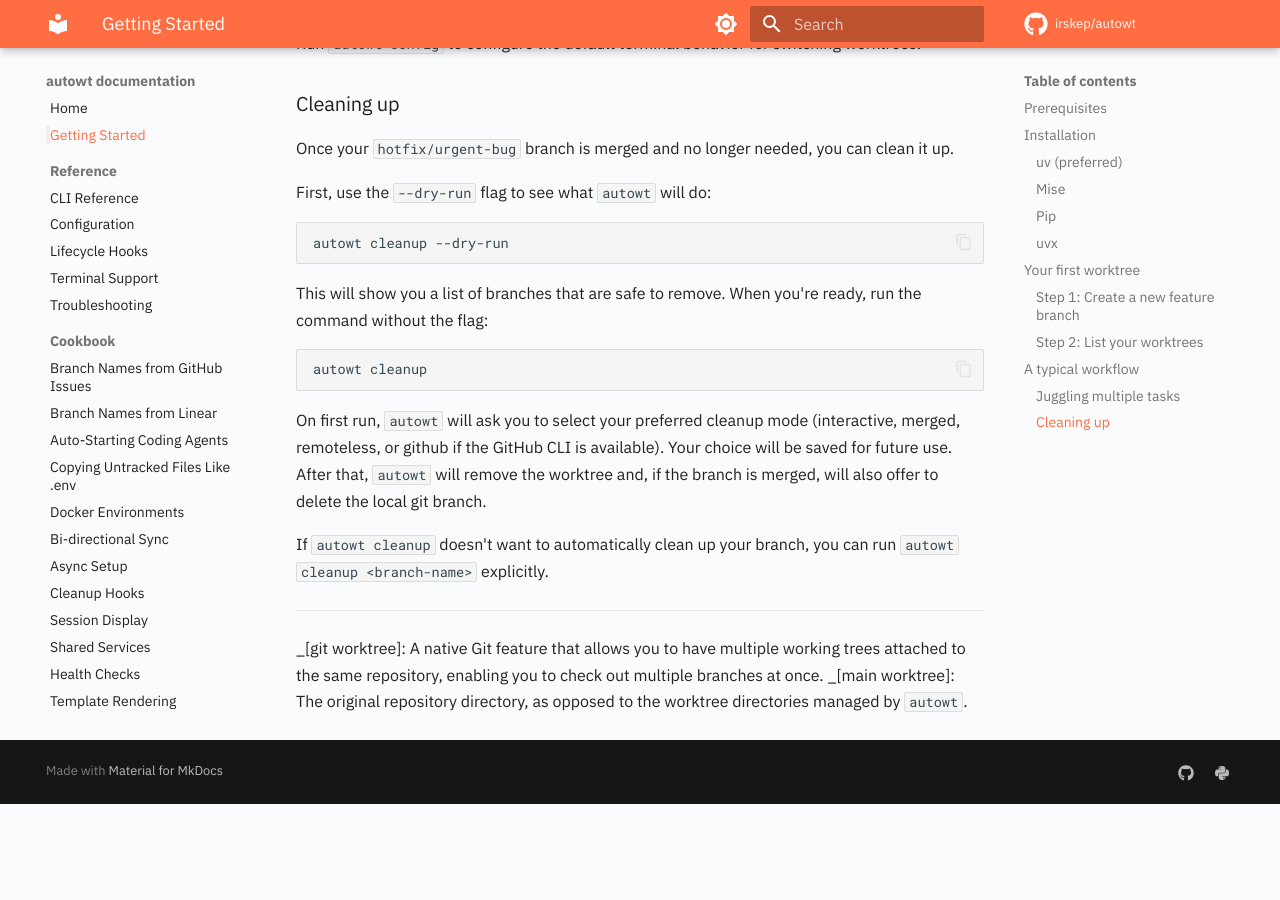
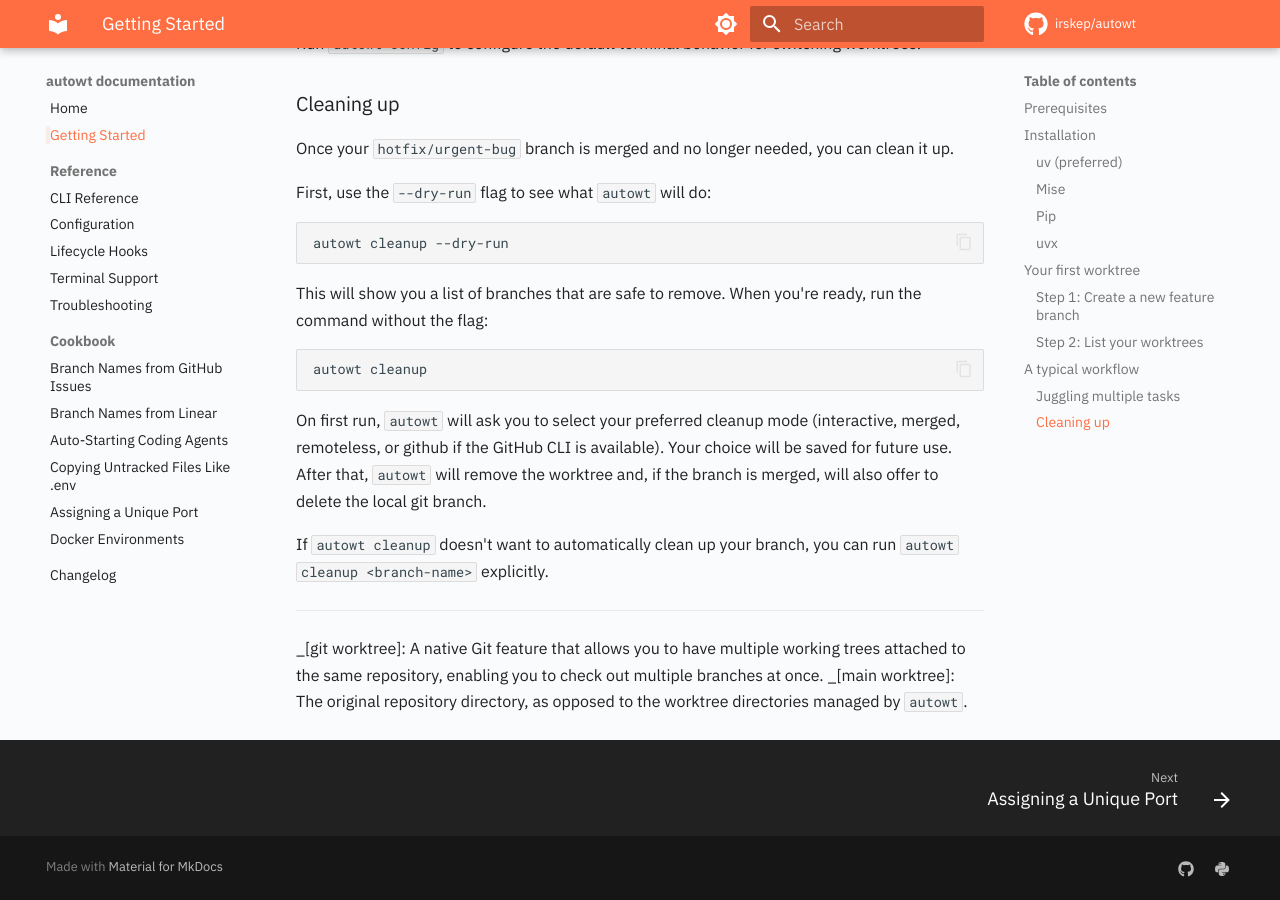
Before and after one commit to irskep/autowt, an MkDocs documentation site: the page built from docs/gettingstarted.md, in a window 1280 px wide and 900 px high, scrolled down 3297 px. Built offline with MkDocs 1.6.1 and Material for MkDocs 9.7.7, drawn with Linux system fonts in a browser that asks for light colours; comment, search, counter and statistics services are not loaded; the version menu is left out; before the commit the page ends 4101 px from its top, so only the background shows below that.

Commit message:
uniqueports.md

```diff
--- a/mkdocs.yml
+++ b/mkdocs.yml
@@ -19,16 +19,8 @@
           - Branch Names from Linear: cookbook/linear.md
           - Auto-Starting Coding Agents: cookbook/agents.md
           - Copying Untracked Files Like .env: cookbook/untracked.md
+          - Assigning a Unique Port: cookbook/uniqueports.md
           - Docker Environments: cookbook/docker.md
-          - Bi-directional Sync: cookbook/bidirectionalsync.md
-          - Async Setup: cookbook/asyncsetup.md
-          - Cleanup Hooks: cookbook/cleanup.md
-          - Session Display: cookbook/sessiondisplay.md
-          - Shared Services: cookbook/sharedservices.md
-          - Health Checks: cookbook/healthchecks.md
-          - Template Rendering: cookbook/templates.md
-          - SSL Certificates: cookbook/sslcerts.md
-          - Worktree Detection: cookbook/worktreedetection.md
     - Changelog: CHANGELOG.md
 
 plugins:
```
Also changed, not shown: docs/cookbook/uniqueports.md (added, +60 -0 lines).
